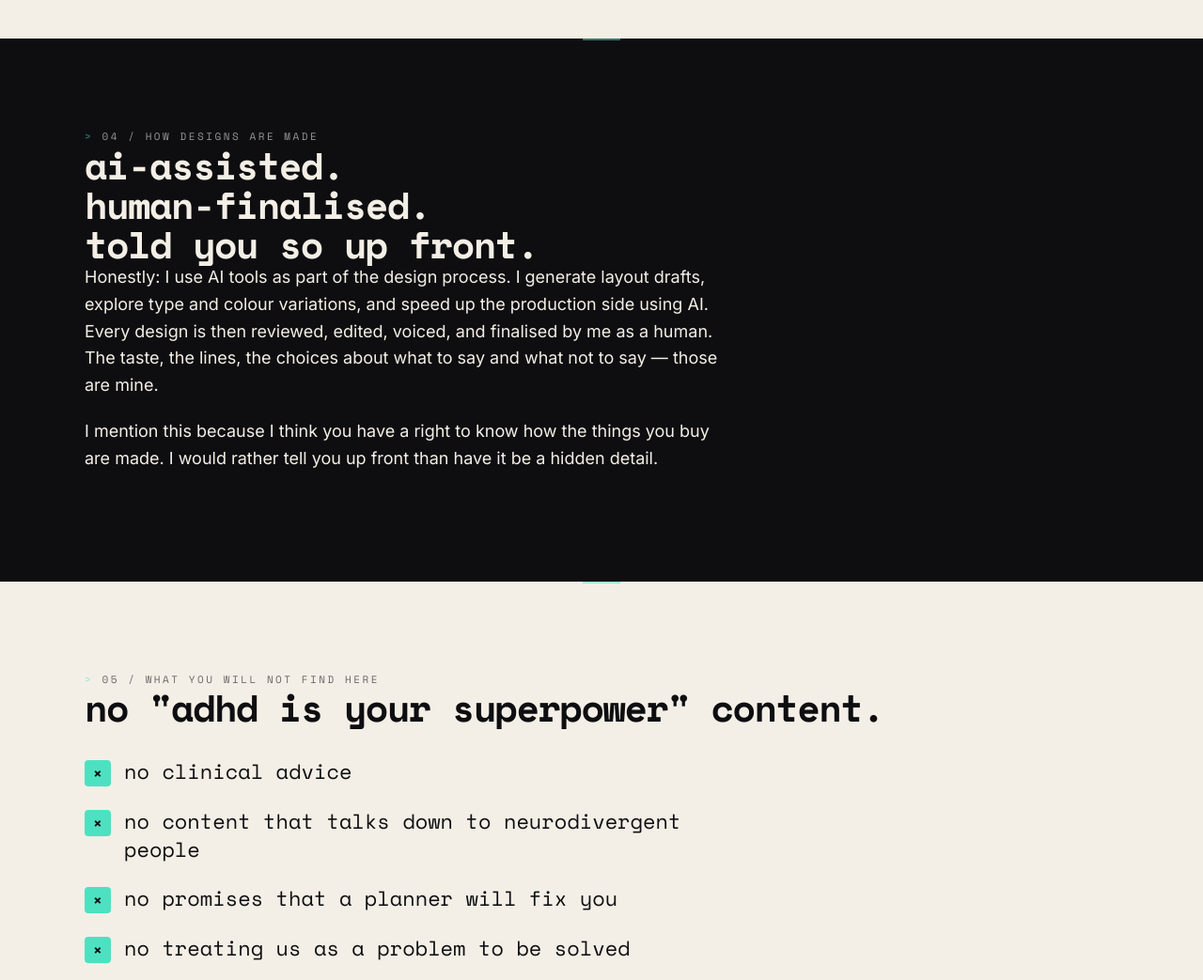
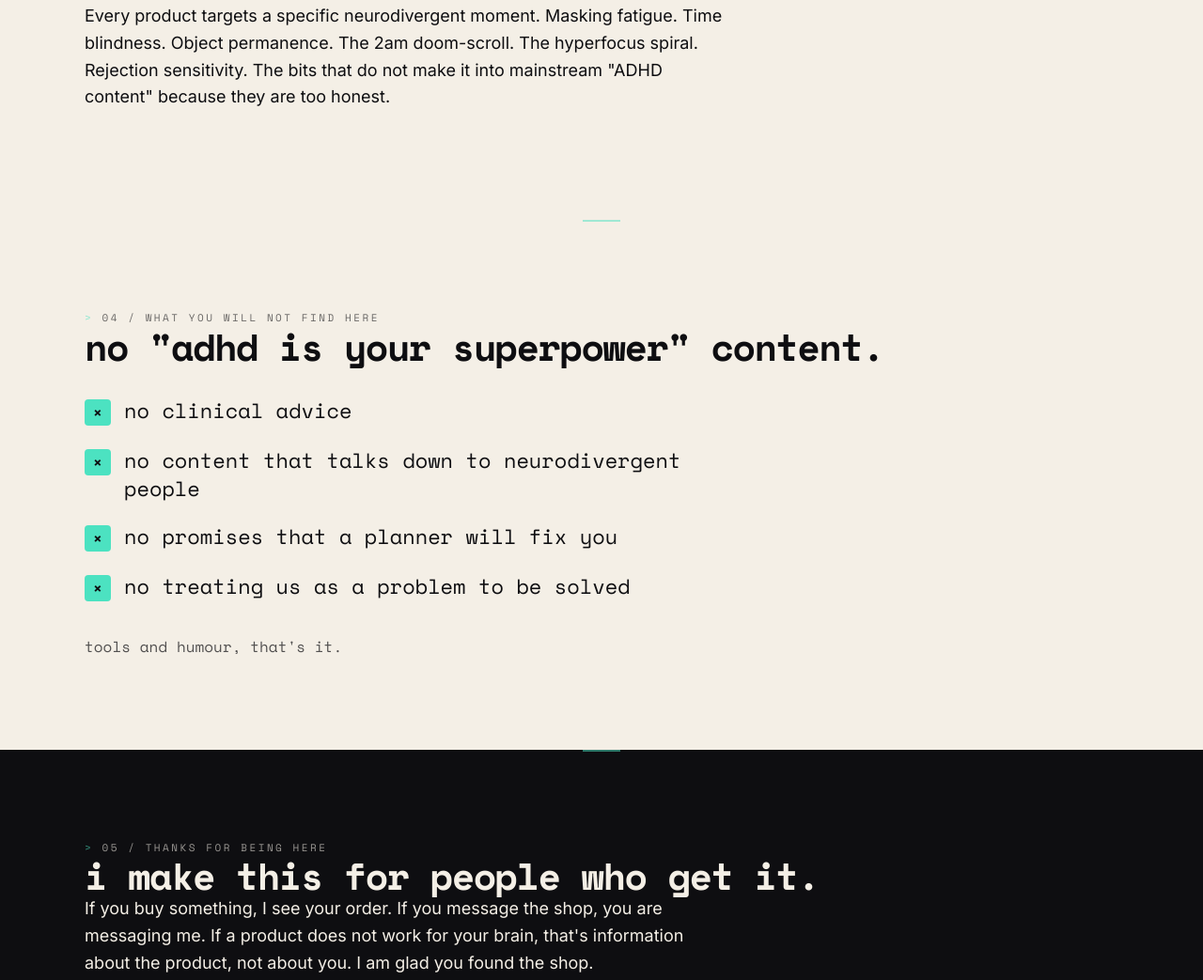
Before and after one commit to zeusbuild-ops/oddlywiredco-site, an Astro site: page /about in a window 1280 px wide. Shown: the part 2390-3433 px from the top of the page at 94% size. Built offline with nearby package versions, Linux system fonts and the light colour scheme; Astro itself is replaced by a stand-in of ours.

Commit message:
feat(about): drop AI-disclosure fold + broaden ND-inclusion paragraph
Two changes in one pass on /about:

1. Removed Fold 5 "how designs are made" (ai-assisted. human-finalised.
   told you so up front.). Founder no longer wants AI process disclosed
   on-site — brand-voice decision, taste call. Renumbered remaining
   folds (04 + 05) and updated section comments to stay consistent.

2. Added second paragraph to Fold 3 ("who this is for") broadening the
   door beyond ADHD — explicitly names autistic adults, AuDHD,
   late-diagnosed in thirties, autistic burnout, dyslexic, dyspraxic,
   sensory-different, demand-avoidant, OCD/tic kids. Keeps "products
   lead from ADHD because that is what I live with" framing so the
   ADHD-only product positioning is unchanged — but the welcome is
   wider than the catalogue.

Net diff: -21 / +10 lines. Six folds now (was seven). Ink↔Bone
alternation preserved.

Co-Authored-By: Claude Opus 4.7 <noreply@anthropic.com>

```diff
--- a/src/pages/about.astro
+++ b/src/pages/about.astro
@@ -47,6 +47,12 @@ import Squiggle from '../components/Squiggle.astro';
         trying to start a task they actually wanted to do.
       </p>
       <p class="body">
+        The door is open wider than ADHD. Autistic adults who only worked it out in their thirties, people in autistic
+        burnout, the dyslexic and dyspraxic, the sensory-different, the demand-avoidant, the OCD and tic kids who grew
+        up masking — the whole neurodivergent room. The products lead from ADHD because that is what I live with, but
+        if your brain does not run on the productivity industry's defaults, this is your shop too.
+      </p>
+      <p class="body">
         If "I thought I was just bad at being a person, turns out I'm neurodivergent" landed somewhere
         in your gut — you are in the right shop.
       </p>
@@ -78,27 +84,10 @@ import Squiggle from '../components/Squiggle.astro';
     </div>
   </section>
 
-  <!-- Fold 5: How designs are made (Ink) -->
-  <section class="fold dark">
-    <div class="container">
-      <div class="meta">04 / how designs are made</div>
-      <h2 class="h-mono md">ai-assisted.<br>human-finalised.<br>told you so up front.</h2>
-      <p class="body">
-        Honestly: I use AI tools as part of the design process. I generate layout drafts, explore type and colour
-        variations, and speed up the production side using AI. Every design is then reviewed, edited, voiced, and
-        finalised by me as a human. The taste, the lines, the choices about what to say and what not to say — those are mine.
-      </p>
-      <p class="body">
-        I mention this because I think you have a right to know how the things you buy are made.
-        I would rather tell you up front than have it be a hidden detail.
-      </p>
-    </div>
-  </section>
-
-  <!-- Fold 6: What you will not find (Bone) -->
+  <!-- Fold 5: What you will not find (Bone) -->
   <section class="fold light">
     <div class="container">
-      <div class="meta">05 / what you will not find here</div>
+      <div class="meta">04 / what you will not find here</div>
       <h2 class="h-mono md">no "adhd is your superpower" content.</h2>
       <ul class="wont-list">
         <li><span class="x" aria-hidden="true">×</span> no clinical advice</li>
@@ -110,10 +99,10 @@ import Squiggle from '../components/Squiggle.astro';
     </div>
   </section>
 
-  <!-- Fold 7: Thanks + CTAs (Ink) -->
+  <!-- Fold 6: Thanks + CTAs (Ink) -->
   <section class="fold dark">
     <div class="container">
-      <div class="meta">06 / thanks for being here</div>
+      <div class="meta">05 / thanks for being here</div>
       <h2 class="h-mono md">i make this for people who get it.</h2>
       <p class="body">
         If you buy something, I see your order. If you message the shop, you are messaging me.
```
